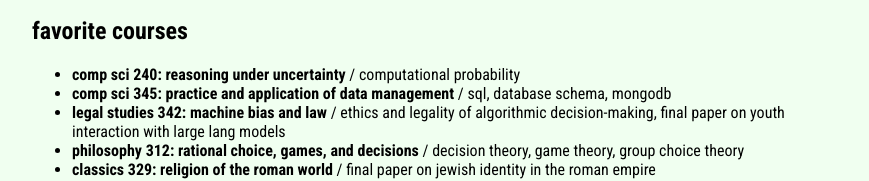
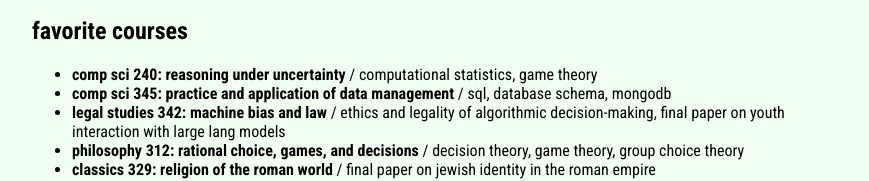
Before and after one commit to lncvyz/lncvyz.github.io, a plain HTML site: page index.html in a window 1280 px wide. Shown: the part 290-471 px from the top of the page, without its empty margins (208-1077 px from the left). Drawn offline with Linux system fonts and the light colour scheme.

Commit message:
Update index.html

```diff
--- a/index.html
+++ b/index.html
@@ -22,7 +22,7 @@
 
 	<h2>favorite courses</h2>
 	<ul>
-		<li><b>comp sci 240: reasoning under uncertainty</b> / computational probability</li>
+		<li><b>comp sci 240: reasoning under uncertainty</b> / computational statistics, game theory</li>
 		<li><b>comp sci 345: practice and application of data management</b> / sql, database schema, mongodb</li>
 		<li><b>legal studies 342: machine bias and law</b> / ethics and legality of algorithmic decision-making, final paper on youth interaction with large lang models</li>
 		<li><b>philosophy 312: rational choice, games, and decisions</b> / decision theory, game theory, group choice theory</li>
```
